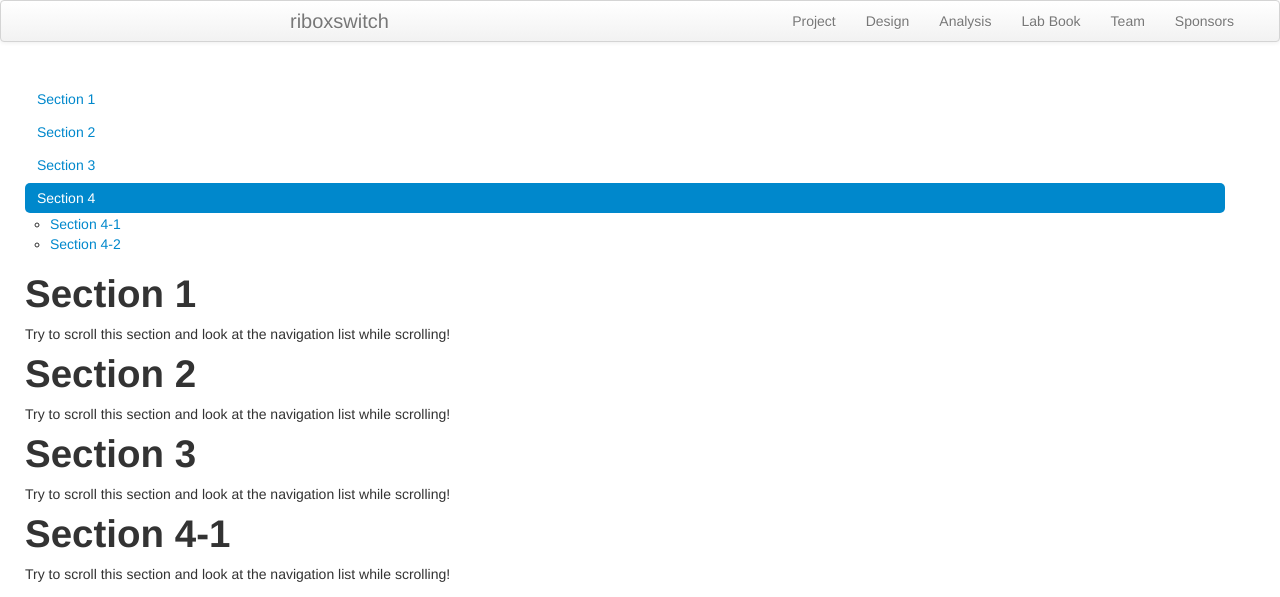
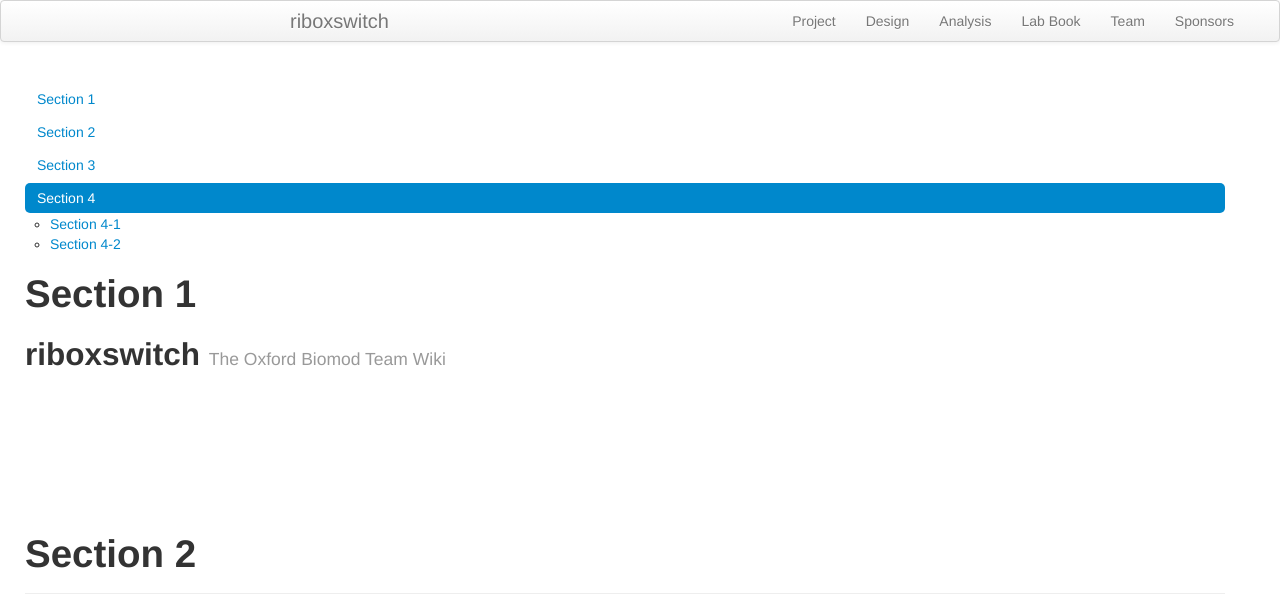
Before and after one commit to riboxswitch/riboxswitch.github.io, a Jekyll site: the page built from index.md, in a window 1280 px wide. Shown: the top 597 px of the page. Built offline with Jekyll 4.4.1, drawn with Linux system fonts in a browser that asks for light colours; nearby versions of some CDN libraries; some of the changed text lies outside the part shown.

Commit message:
attempt4

```diff
--- a/_includes/themes/twitter/default.html
+++ b/_includes/themes/twitter/default.html
@@ -32,6 +32,10 @@
   }
   .affix {
       top: 20px;
+  }
+   div.col-sm-9 div {
+      height: 250px;
+      font-size: 28px;
   }
 
   @media screen and (max-width: 810px) {
@@ -93,25 +97,26 @@
       </ul>
     </nav>
     <div class="col-sm-9">
+      <div class="content">
       <div id="section1">
         <h1>Section 1</h1>
-        <p>Try to scroll this section and look at the navigation list while scrolling!</p>
+          {{content}}
       </div>
       <div id="section2">
         <h1>Section 2</h1>
-        <p>Try to scroll this section and look at the navigation list while scrolling!</p>
+          {{content}}
       </div>
       <div id="section3">
         <h1>Section 3</h1>
-        <p>Try to scroll this section and look at the navigation list while scrolling!</p>
+          {{content}}
       </div>
       <div id="section41">
         <h1>Section 4-1</h1>
-        <p>Try to scroll this section and look at the navigation list while scrolling!</p>
+          {{content}}
       </div>
       <div id="section42">
         <h1>Section 4-2</h1>
-        <p>Try to scroll this section and look at the navigation list while scrolling!</p>
+          {{content}}
       </div>
     </div>
   </div>
```
